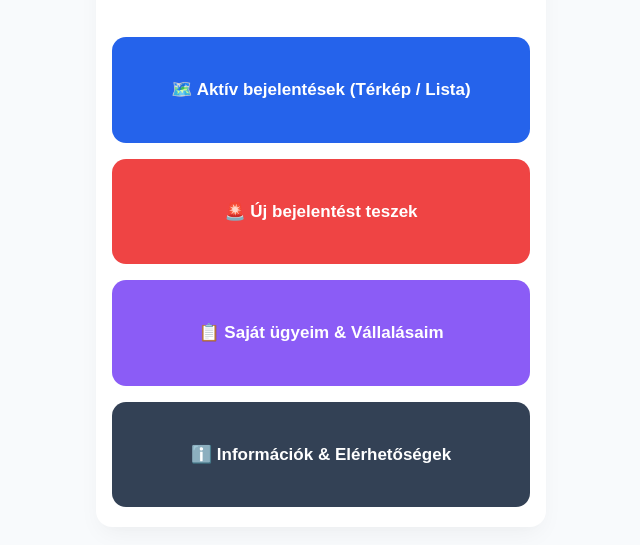
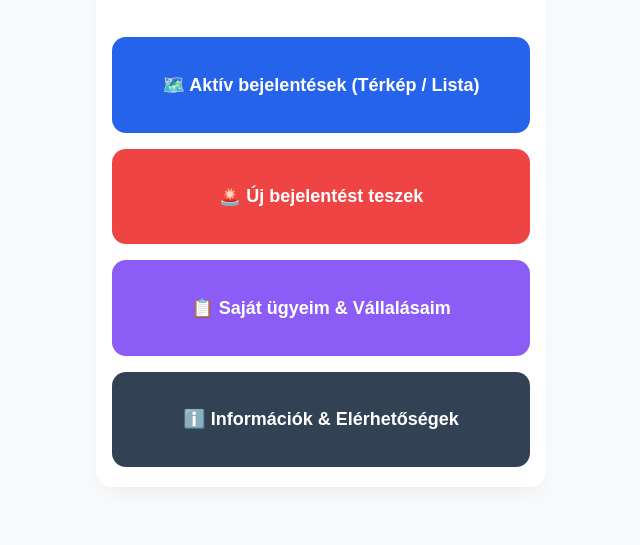
Before and after one commit to kuriouss33/allatmento-portal, a plain HTML site: page index.html in a window 1280 px wide. Shown: the part 173-718 px from the top of the page, without its empty margins (319-959 px from the left). Drawn offline with nearby package versions, Linux system fonts and the light colour scheme; some packages are replaced by stand-ins of ours; no server answers; a script that the page names is missing.

```diff
--- a/style.css
+++ b/style.css
@@ -562,3 +562,35 @@
   border-radius: 14px;
   min-height: 60px; /* Biztosítja a kényelmes, vastag nyomófelületet */
 }
+
+/* === FŐMENÜ GOMBOK FÜGGŐLEGES VASTAGÍTÁSA (FIX MAGASSÁG) === */
+
+/* A főmenü konténere nyúljon meg függőlegesen */
+#step0 {
+  display: flex !important;
+  flex-direction: column !important;
+  min-height: 80vh !important;
+  justify-content: space-between !important;
+}
+
+/* A gombok doboza töltse ki a teret */
+#step0 .menu-actions {
+  display: flex !important;
+  flex-direction: column !important;
+  gap: 16px !important;
+  flex-grow: 1 !important;
+  justify-content: space-evenly !important;
+  margin-top: 20px !important;
+}
+
+/* A 4 főmenü gomb vastagsága / magassága */
+#step0 .menu-actions .btn {
+  display: flex !important;
+  align-items: center !important;
+  justify-content: center !important;
+  min-height: 75px !important; /* <--- EZ TESZI VASTAGGÁ A GOMBOKAT */
+  padding: 20px !important;
+  font-size: 18px !important;
+  font-weight: 700 !important;
+  border-radius: 14px !important;
+}
```
